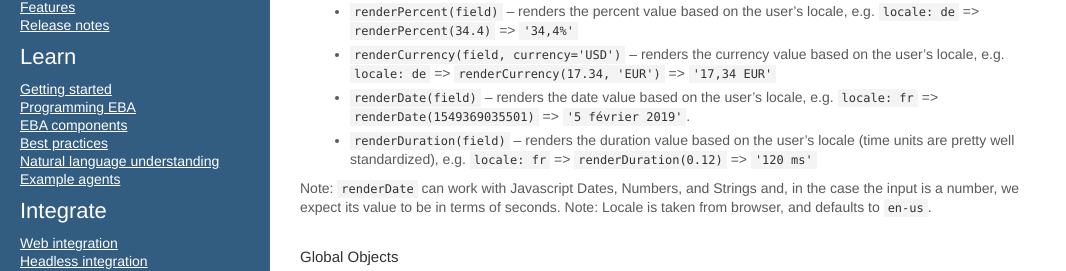
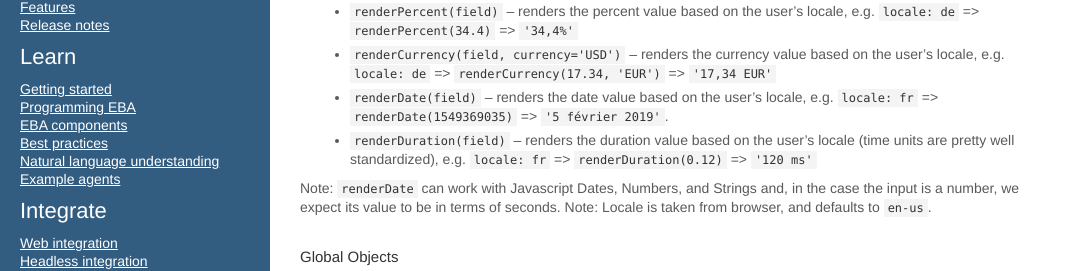
Before and after one commit to ibm-watson-embedded-business-assistant/eba-example-agents, a Jekyll site: the page built from docs/lab/assets/Frontend.md, in a window 1280 px wide and 900 px high, scrolled down 1566 px. Shown: the part 150-421 px from the top of the window, without its empty margins (0-1066 px from the left). Built offline with Jekyll 4.4.1, drawn with Linux system fonts in a browser that asks for light colours; our own code applies the rules of GitHub Pages for plain Markdown files.

Commit message:
Update Frontend.md

```diff
--- a/docs/lab/assets/Frontend.md
+++ b/docs/lab/assets/Frontend.md
@@ -65,7 +65,7 @@ EBA provides global functions for rendering primitive data types which are avail
  - `renderDecimal(field)` -- renders the number value based on the user's locale, e.g. `locale: de` => `renderDecimal(17.34)` => `'17,34'`
  - `renderPercent(field)` -- renders the percent value based on the user's locale, e.g. `locale: de` => `renderPercent(34.4)` => `'34,4%'`
  - `renderCurrency(field, currency='USD')` -- renders the currency value based on the user's locale, e.g. `locale: de` => `renderCurrency(17.34, 'EUR')` => `'17,34 EUR'`
- - `renderDate(field)` -- renders the date value based on the user's locale, e.g. `locale: fr` => `renderDate(1549369035501)` => `'5 février 2019'`.
+ - `renderDate(field)` -- renders the date value based on the user's locale, e.g. `locale: fr` => `renderDate(1549369035)` => `'5 février 2019'`.
  - `renderDuration(field)` -- renders the duration value based on the user's locale (time units are pretty well standardized), e.g. `locale: fr` => `renderDuration(0.12)` => `'120 ms'`
 
 Note: `renderDate` can work with Javascript Dates, Numbers, and Strings and, in the case the input is a number, we expect its value to be in terms of seconds.
```
